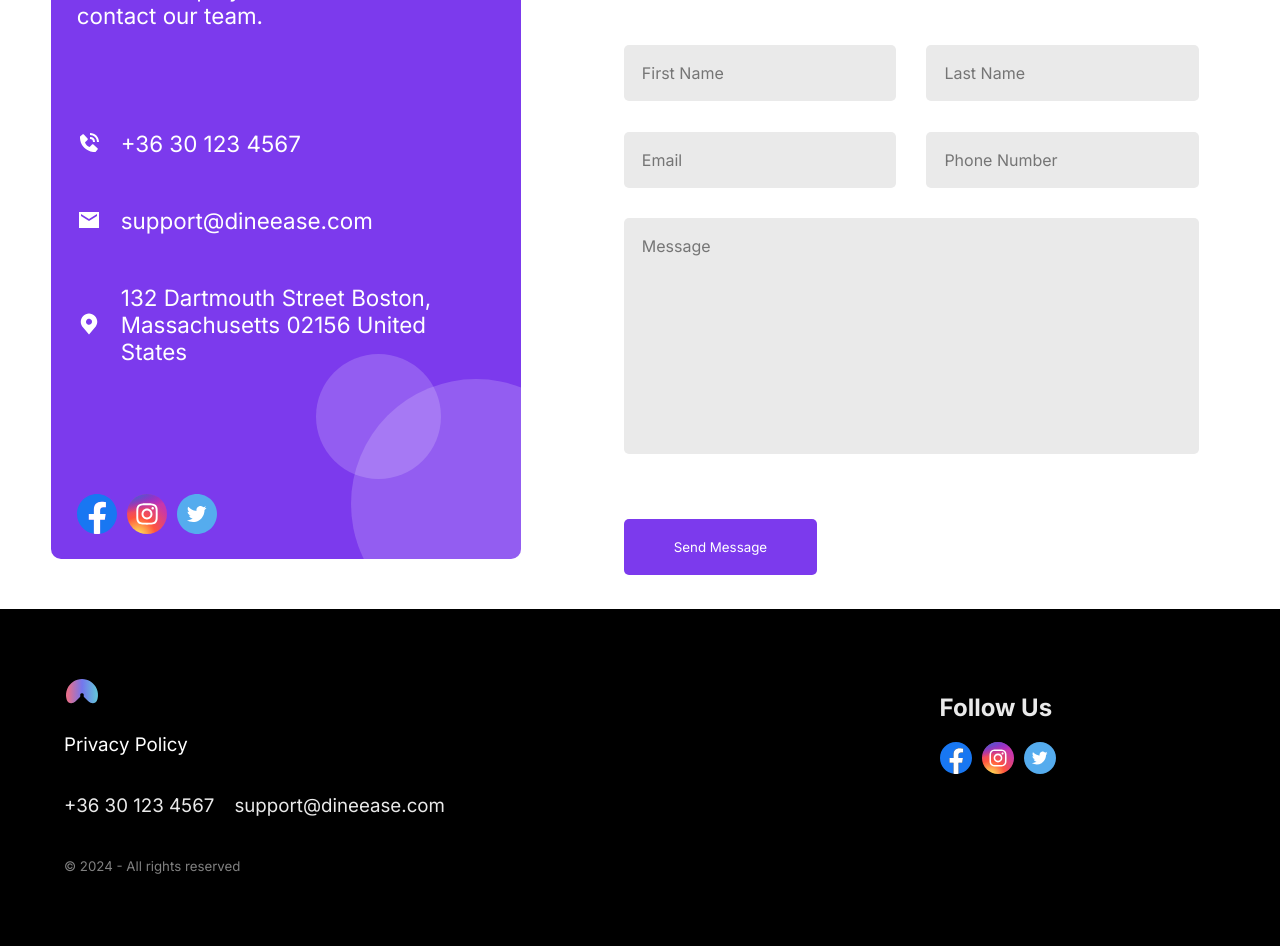
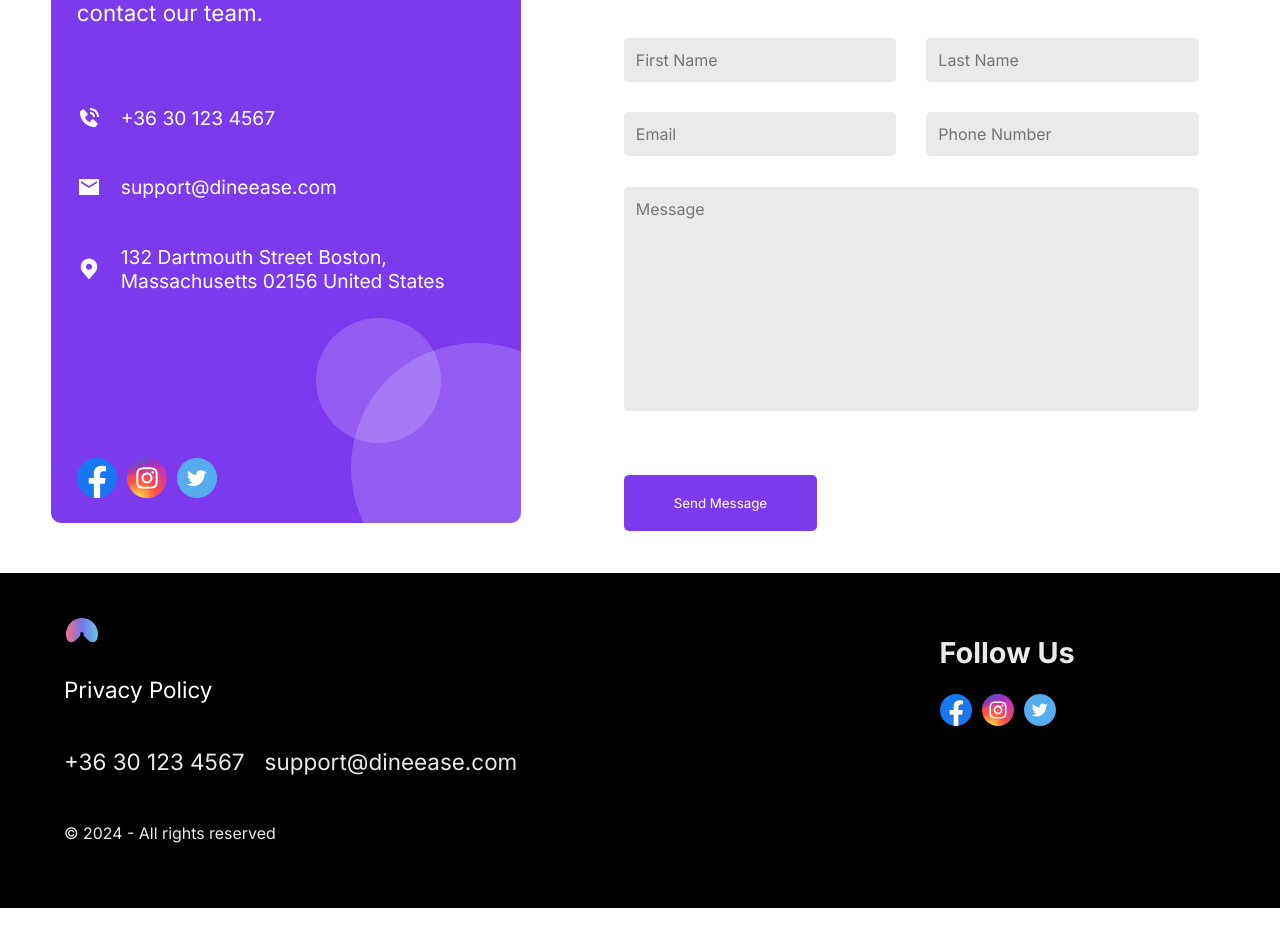
Before and after one commit to CrodinMWAS/save, a Vue app: page /Contact in a window 1280 px wide. Shown: the part 220-1166 px from the top of the page. After the commit the page ends 1128 px from the top, so only its background shows below. Built offline with nearby package versions, Linux system fonts and the light colour scheme.

Commit message:
contact resp. done

```diff
--- a/src/App.vue
+++ b/src/App.vue
@@ -110,7 +110,6 @@ export default{
 
   nav .navButtonsContainer{
     display: none;
-    /* display: flex; */
     flex-direction: column;
     width: 100vw;
     height: 100vh;
@@ -121,8 +120,8 @@ export default{
   .showButtons{
     height: 100vh;
   }
-  .showButtons .navButtonsContainer{
-    display: flex !important;
+  nav .navButtonsContainer .showButtons .navButtonsContainer{
+    display: flex;
   }
 
   nav .navButtonsContainer h2{
@@ -167,6 +166,7 @@ export default{
     flex-direction: column;
     align-items: center;
     text-align: center;
+    font-size: 120%;
   }
 
   #footer #infoColumn a{
@@ -182,10 +182,6 @@ export default{
 
   #footer #infoColumn h3, #footer #infoColumn h5{
     font-weight: normal;
-  }
-
-  #footer #infoColumn h5{
-    color: grey;
   }
 
   #footer #socialsColumn{
@@ -222,9 +218,15 @@ export default{
   }
 
   @media screen and (min-width: 600px) {
+    #footer{
+      padding: 3% 5%;
+    }
     #footer #infoColumn{
       width: 95%;
     }
+  }
+
+  @media screen and (min-width: 700px) {
     #footer #infoColumn #contactContainer{
       display: flex;
       gap: 20px;
--- a/src/views/Contact.vue
+++ b/src/views/Contact.vue
@@ -271,7 +271,7 @@ export default {
 
         #contactInformationContainer #dataContainer{
             width: 100%;
-            font-size: 140%;
+            font-size: 120%;
         }
 
         #contactInformationContainer .headerContainer h1{
@@ -298,13 +298,12 @@ export default {
         =============================================*/
 
 
-
         #informationContainer{
             width: 60%;
         }
 
         #informationContainer input, #informationContainer textarea{
-            padding: 3%;
+            padding: 2%;
         }
 
         #informationContainer button{
--- a/src/views/PrivacyPolicy.vue
+++ b/src/views/PrivacyPolicy.vue
@@ -86,4 +86,9 @@ export default {
         margin: 10px 0;
     }
 
+    @media screen and (min-width: 600px) {
+        #privacyPolicyContainer #content h1, #privacyPolicyContainer .headerContainer h1:last-of-type{
+            font-size: large;
+        }
+    }
 </style>
```
